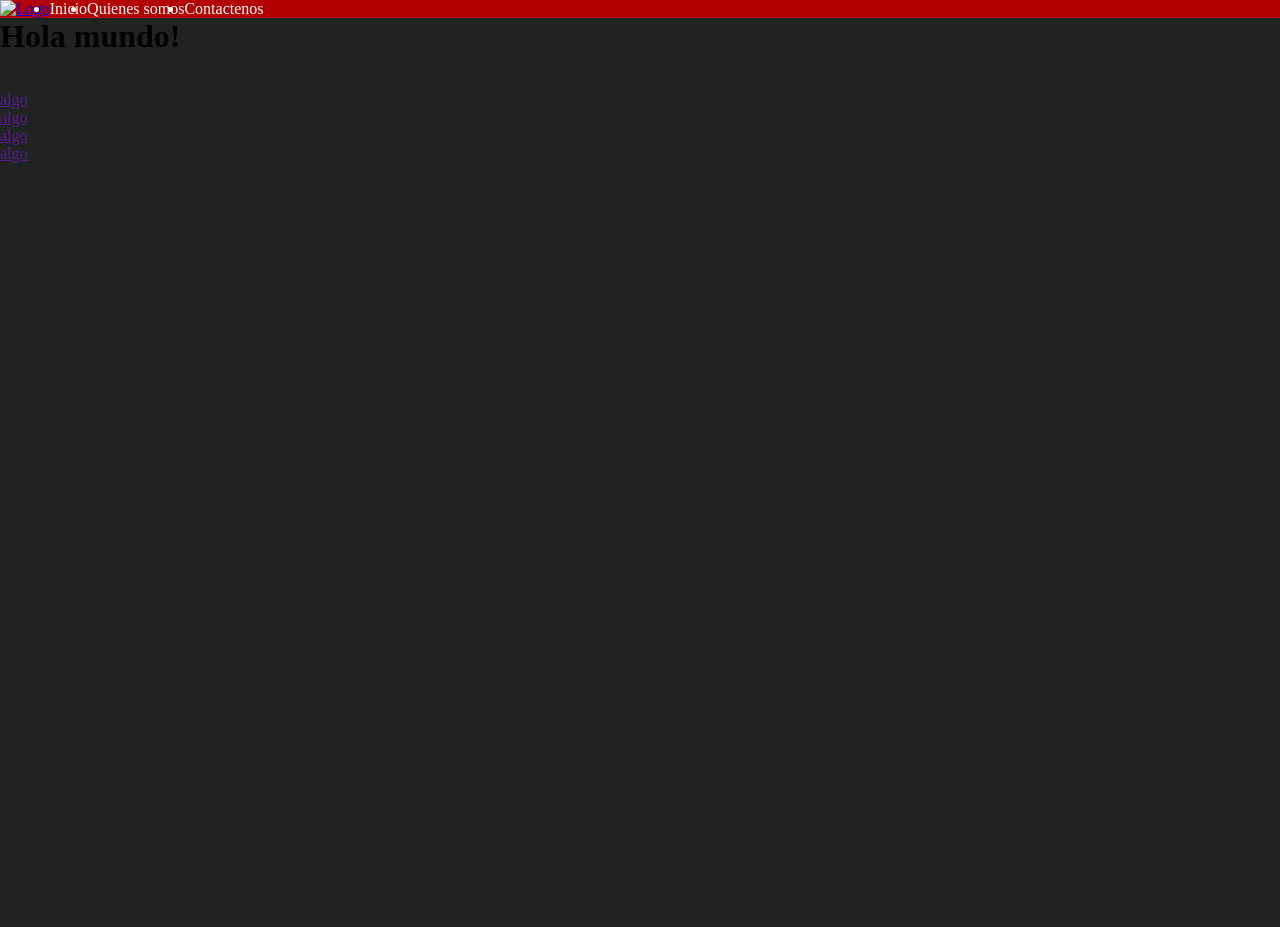
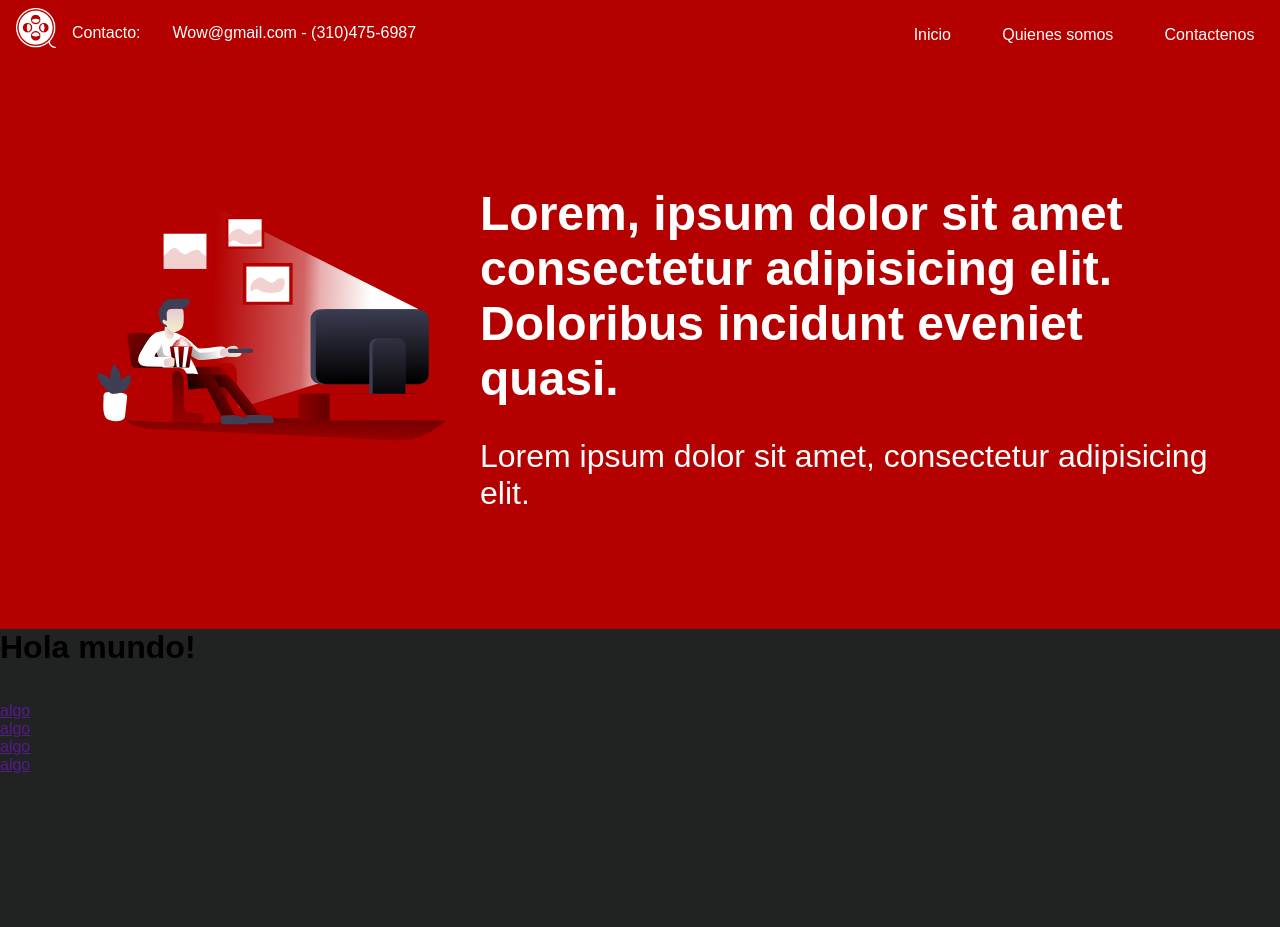
Before and after one commit to arcanait/tallerGithubBictia, a plain HTML site: page index.html in a window 1280 px wide. Before the commit the page ends 800 px from the top, so only its background shows below. Drawn offline with Linux system fonts and the light colour scheme.

Commit message:
Agregrando estilos, logo e ilustración. Diseño básico del header creado

```diff
--- a/assets/css/estilos.css
+++ b/assets/css/estilos.css
@@ -6,6 +6,7 @@
 
 body {
     background-color: #212222;
+    font-family: sans-serif;
 }
 
 /*--- Header ---*/
@@ -13,10 +14,94 @@ body {
     background-color: #b50000;
     width: 100%;
     display: flex;
+    justify-content: space-between;
+    position: sticky;
+    top: 0;
+    z-index: 1;
 }
+
+.contacto-container {
+    display: flex;
+    margin-top: .5em;
+}
+
+.logo {
+    width: 40px;
+    height: 40px;
+    margin-left: 1em;
+    color: white;
+}
+
+.contacto-link{
+    margin: 1em;
+    color: white;
+    text-decoration: none;
+}
+
+.contacto-list {
+    display: flex;
+}
+
+.contacto-item {
+    color: white;
+    list-style: none;
+    margin: 1em;
+}
+
+/* .contacto-item:hover {
+    cursor: pointer;
+} */
+
 
 .navbar-list {
     color: white;
     display: flex;
     justify-content: end;
 }
+
+.navbar-item{
+    /* background-color: #580202; */
+    list-style: none;
+    padding: .6em;
+    margin: 1em;
+    /* border: 1px solid white; */
+    border-radius: 10%;
+}
+
+.navbar-item:hover {
+    cursor: pointer;
+    background-color: white;
+    color: #b50000;
+}
+
+.illustration-container{
+    background-color: #b50000;
+    height: 70vh;
+    display: flex;
+    padding: 0 5%;
+}
+
+.illustration {
+    width: 30vw;
+    height: 60vh;
+    margin: 1em;
+    border-radius: 1em;
+}
+
+.illustration-text {
+    color: white;
+    display: flex;
+    flex-direction: column;
+    align-content: center;
+    justify-content: center;
+}
+
+.illustration-text-a {
+    font-size: 3em;
+    font-weight: bold;
+}
+
+.illustration-text-b {
+    font-size: 2em;
+    margin-top: 1em;
+}
--- a/index.html
+++ b/index.html
@@ -1,21 +1,39 @@
 <!DOCTYPE html>
 <html lang="en">
+
 <head>
     <meta charset="UTF-8">
     <meta name="viewport" content="width=device-width, initial-scale=1.0">
     <title>Document</title>
     <link rel="stylesheet" href="./assets/css/estilos.css">
 </head>
+
 <body>
     <header>
         <nav class="navbar">
-            <a href="#""><img src="" alt="Logo"></a>
+            <div class="contacto-container">
+                <a href="#"><img class="logo" src="./assets/imagenes/cine.png" alt="Logo"></a>
+                <a class="contacto-link" href="#">Contacto:</a>
+                <ul class="contacto-list">
+                    <li class="contacto-item">Wow@gmail.com - (310)475-6987</li>
+                </ul>
+            </div>
+
             <ul class="navbar-list">
-                <li><a href="#"></a>Inicio</li>
-                <li><a href="#"></a>Quienes somos</li>
-                <li><a href="#"></a>Contactenos</li>
+                <li class="navbar-item"><a href="#"></a>Inicio</li>
+                <li class="navbar-item"><a href="#"></a>Quienes somos</li>
+                <li class="navbar-item"><a href="#"></a>Contactenos</li>
             </ul>
         </nav>
+
+        <div class="illustration-container">
+            <a href="#"><img class="illustration" src="./assets/imagenes/resting_.svg" alt="Illustration"></a>
+            <div class="illustration-text">
+                <p class="illustration-text-a">Lorem, ipsum dolor sit amet consectetur adipisicing elit. Doloribus
+                    incidunt eveniet quasi.</p>
+                <p class="illustration-text-b">Lorem ipsum dolor sit amet, consectetur adipisicing elit.</p>
+            </div>
+        </div>
     </header>
     <main>
         <h1>Hola mundo!</h1>
@@ -32,4 +50,5 @@
         <iframe src="" frameborder="0"></iframe>
     </footer>
 </body>
+
 </html>
```
Also changed, not shown: assets/imagenes/cine.png (added), assets/imagenes/resting_.png (added), assets/imagenes/resting_.svg (added).
